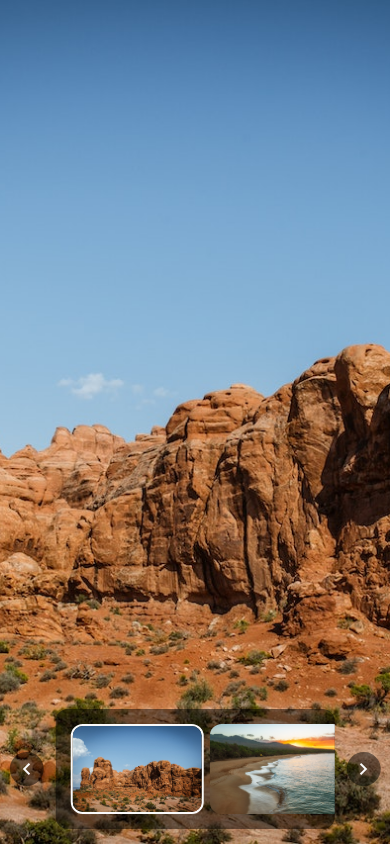
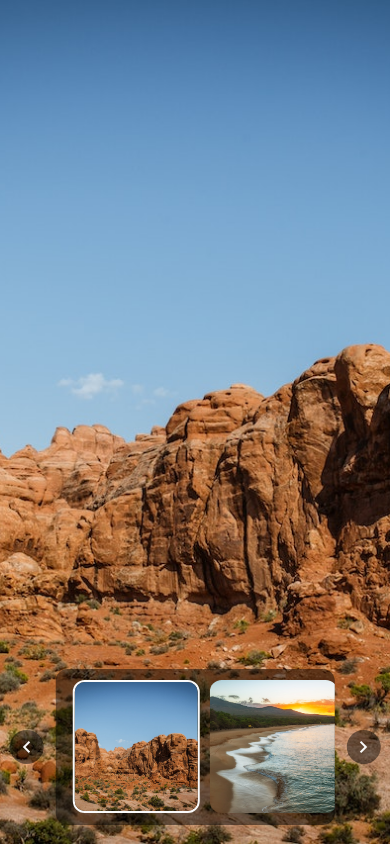
Before and after one commit to SohaDevelopr/Project_Javascript, a plain HTML site: page Change_Background_Image/index.html in a window 390 px wide. Drawn offline with nearby package versions, Linux system fonts and the light colour scheme.

Commit message:
New Project

```diff
--- a/Change_Background_Image/style.css
+++ b/Change_Background_Image/style.css
@@ -17,7 +17,7 @@ body {
 /* Start header */
 .header {
   max-width: 1200px;
-  height: 150px;
+  height: 180px;
   position: absolute;
   bottom: 0;
   left: 50%;
@@ -49,7 +49,7 @@ body {
 
 .box-img img {
   width: calc(100% / 3);
-  height: 90px;
+  height: 115px;
   border-radius: 12px;
   -webkit-border-radius: 12px;
   -moz-border-radius: 12px;
@@ -58,7 +58,7 @@ body {
   object-fit: cover;
   white-space: nowrap;
   cursor: pointer;
-  margin: 0 3px;
+  margin: 0 5px;
 }
 
 .active {
@@ -95,13 +95,19 @@ body {
 
 /* Media Query */
 
-@media (max-width: 768px) {
+@media (max-width: 900px) {
   .header {
     width: 95%;
+    height: 195px;
+  }
+
+  .box-img {
+    padding: 8px 12px;
   }
 
   .box-img img {
-    width: 100%;
+    width: calc(100% / 2);
+    height: 95%;
   }
 }
 
```
